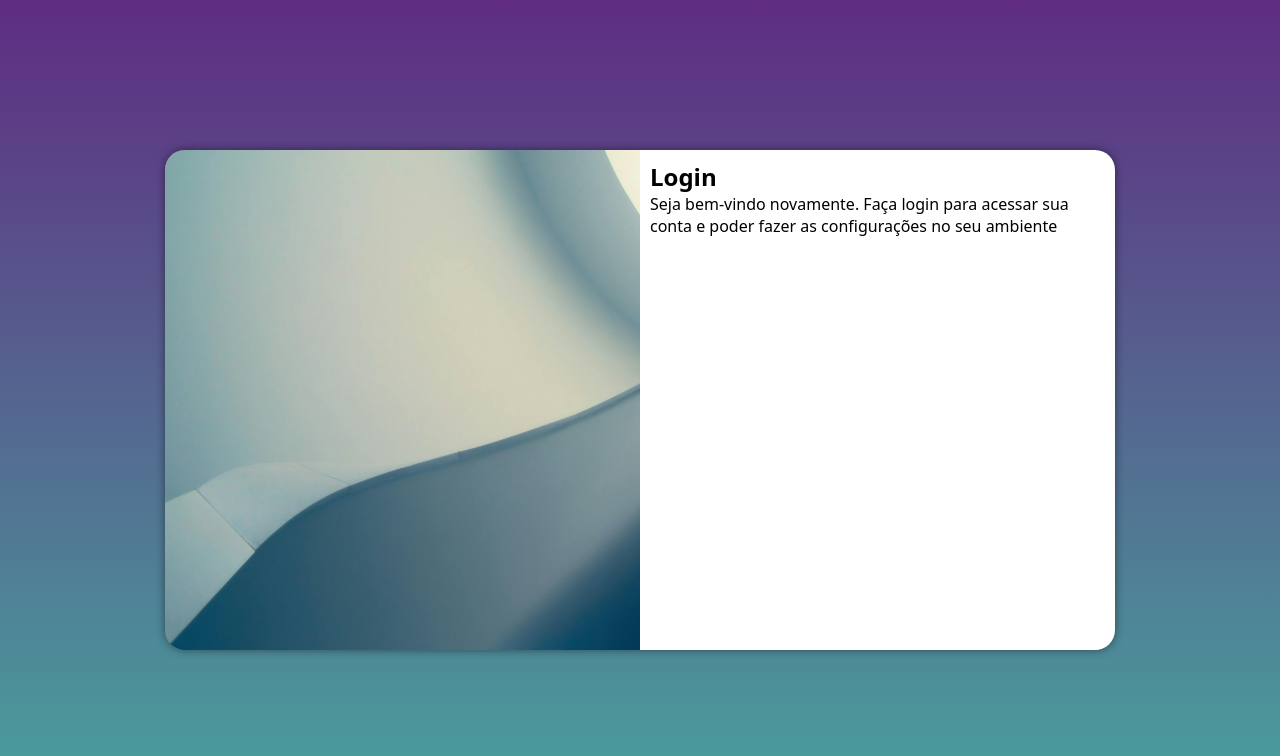
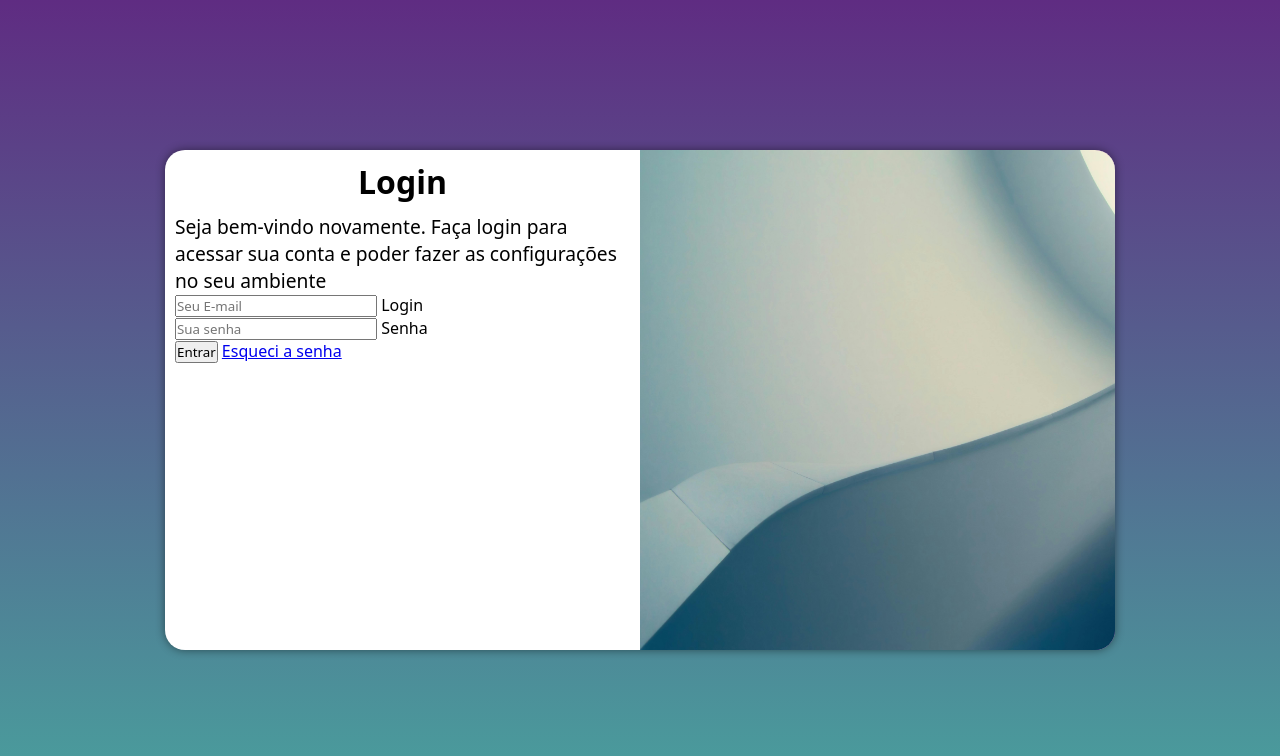
Before and after one commit to Daguilajairo/Projeto-Login, a plain HTML site: page index.html in a window 1280 px wide. Drawn offline with Linux system fonts and the light colour scheme.

Commit message:
atualizado

```diff
--- a/estilos/mediaquery.css
+++ b/estilos/mediaquery.css
@@ -29,12 +29,19 @@
 
     }
     section#login > div#imagem{
-        float: left;
+        float: right;
         width: 50%;
         height: 100%;
     }
     section#login > div#formulario{
-        float: right;
+        float: left;
         width: 50%;
     }
+
+    div#formulario > h1 {
+        font-size: 2em;}
+
+    div#formulario > p{
+        font-size: 1.2em;
+    }
 }
--- a/estilos/style.css
+++ b/estilos/style.css
@@ -54,3 +54,13 @@ section#login div#formulario{
 
 
 }
+
+div#formulario > h1 {
+    text-align: center;
+    margin-bottom: 10px;
+
+}
+
+div#formulario > p{
+    font-size: 0.8em;
+}
--- a/index.html
+++ b/index.html
@@ -6,6 +6,12 @@
     <title>Login</title>
     <link rel="stylesheet" href="estilos/style.css">
     <link rel="stylesheet" href="estilos/mediaquery.css">
+
+
+
+
+
+
 </head>
 <body>
     <main>
@@ -16,8 +22,17 @@
             <div id="formulario">
                 <h1>Login</h1>
                 <p>Seja bem-vindo novamente. Faça login para acessar sua conta e poder fazer as configurações no seu ambiente</p>
-                <form action="login.php" method="post">
-
+                <form action="login.php" method="post" autocomplete="on">
+                    <div class="campo">
+                        <input type="email" name="login" id="ilogin" placeholder="Seu E-mail" autocomplete="email" required maxlength="30">
+                        <label for="ilogin"> Login</label>
+                    </div>
+                    <div class="campo">
+                        <input type="password" name="senha" id="isenha" placeholder="Sua senha" autocomplete="current-password" required minlength="8" maxlength="20">
+                        <label for="isenha">Senha</label>
+                    </div>
+                    <input type="submit" value="Entrar">
+                    <a href="esqueci.html">Esqueci a senha </a>
                 </form>
             </div>
         </section>
```
